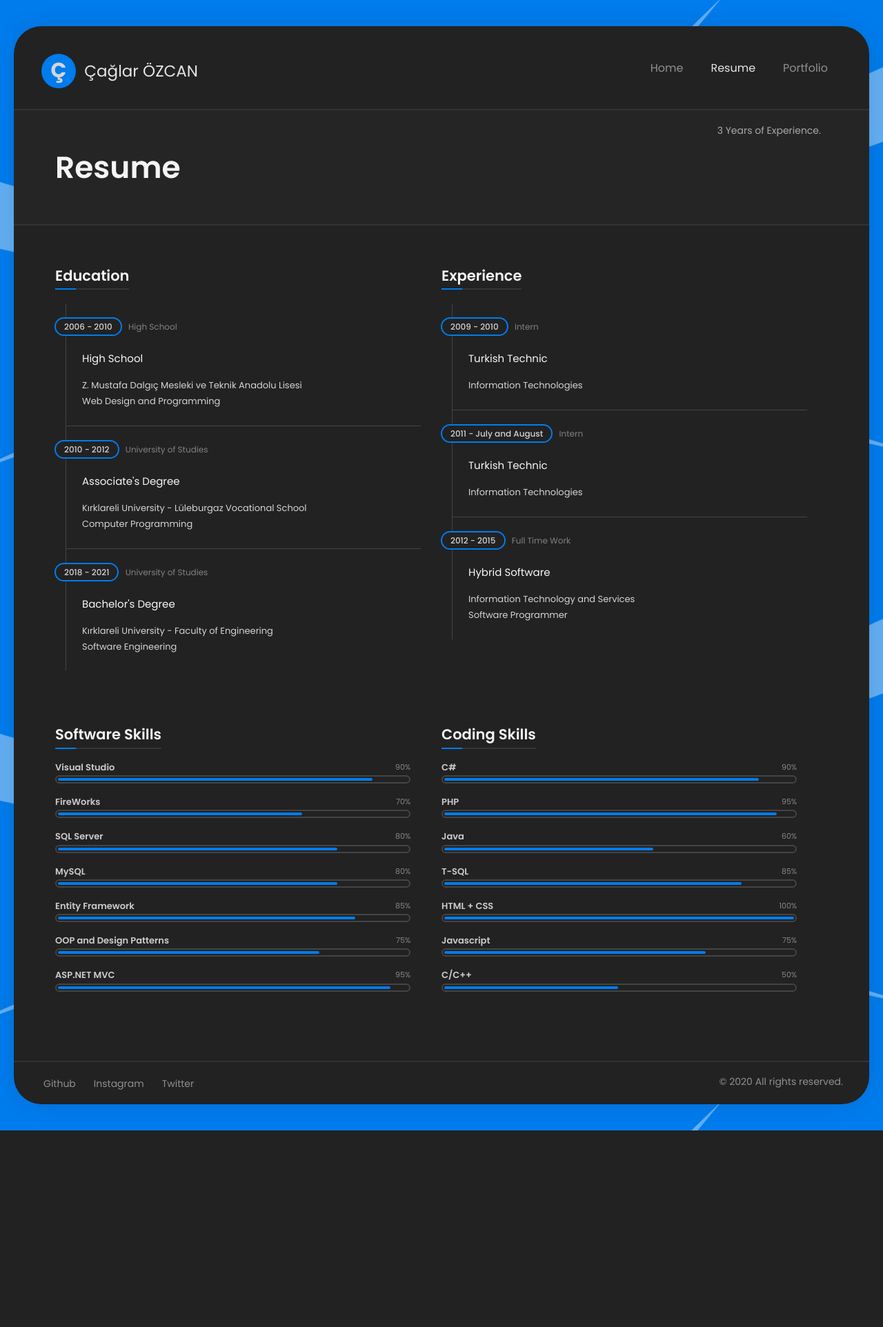
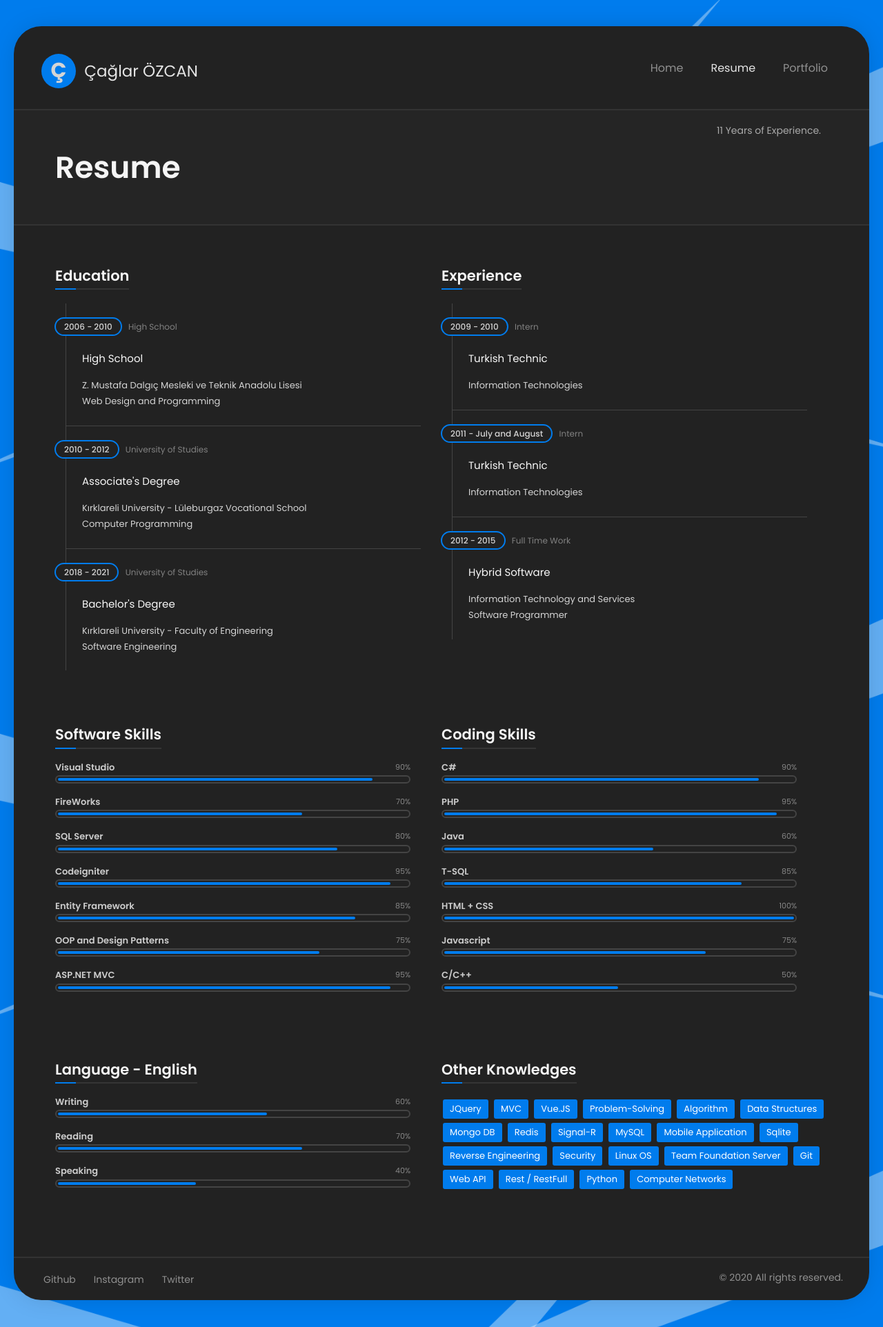
Before and after one commit to caglarozcan/caglarozcan.github.io, a PHP site: page /resume.html in a window 1280 px wide. Shown: the whole page at 69% size. Before the commit the page ends 1639 px from the top, so only its background shows below. Run offline with PHP 8.4, Linux system fonts and the light colour scheme.

Commit message:
Add files via upload

```diff
--- a/Content/style/style.css
+++ b/Content/style/style.css
@@ -353,6 +353,19 @@ header {
 					bottom: 0;
 				}
 
+				.resume .section p{
+					display:block;
+				}
+
+					.resume .section p span {
+						display: inline-block;
+						background-color: #007CED;
+						border-radius: 3px;
+						color: #fff;
+						padding: 4px 10px;
+						margin: 3px 2px;
+						font-size: 13px;
+					}
 /*
 	TIME LINE
 */
--- a/index.html
+++ b/index.html
@@ -67,7 +67,7 @@
 							<div class="item-content">
 								<h4>Web Design</h4>
 								<p>
-									I am designing a website.
+									Obviously I'm a Web Programmer. Experienced with all stages of the development cycle for dynamic web projects.
 								</p>
 							</div>
 						</div>
--- a/portfolio.html
+++ b/portfolio.html
@@ -28,7 +28,7 @@
         <div class="page-title">
             <h1>Portfolio</h1>
             <div class="page-subtitle">
-                <h4>My Works</h4>
+                <h4>My Works (<em>Talk is cheap. Show me the code.</em>)</h4>
             </div>
         </div>
         <!--Page Title-->
--- a/resume.html
+++ b/resume.html
@@ -28,7 +28,7 @@
 		<div class="page-title">
 			<h1>Resume</h1>
 			<div class="page-subtitle">
-                <h4>3 Years of Experience.</h4>
+				<h4>11 Years of Experience.</h4>
 			</div>
 		</div>
 		<!--Page Title-->
@@ -160,11 +160,11 @@
 					<!--Skills-->
 					<div class="skill">
 						<div class="title">
-                            <h5>MySQL</h5>
-                            <div class="skill-value">80%</div>
+							<h5>Codeigniter</h5>
+							<div class="skill-value">95%</div>
 						</div>
 						<div class="skill-progress">
-                            <div class="percent" style="width:80%;"></div>
+							<div class="percent" style="width:95%;"></div>
 						</div>
 					</div>
 					<!--Skills-->
@@ -287,6 +287,76 @@
 				</div>
 			</div>
 			<!--Resume-->
+			<!--Resume-->
+			<div class="resume">
+				<div class="section">
+					<div class="section-title">
+						<h2>Language - English</h2>
+					</div>
+					<!--Skills-->
+					<div class="skill">
+						<div class="title">
+							<h5>Writing</h5>
+							<div class="skill-value">60%</div>
+						</div>
+						<div class="skill-progress">
+							<div class="percent" style="width:60%;"></div>
+						</div>
+					</div>
+					<!--Skills-->
+					<!--Skills-->
+					<div class="skill">
+						<div class="title">
+							<h5>Reading</h5>
+							<div class="skill-value">70%</div>
+						</div>
+						<div class="skill-progress">
+							<div class="percent" style="width:70%;"></div>
+						</div>
+					</div>
+					<!--Skills-->
+					<!--Skills-->
+					<div class="skill">
+						<div class="title">
+							<h5>Speaking</h5>
+							<div class="skill-value">40%</div>
+						</div>
+						<div class="skill-progress">
+							<div class="percent" style="width:40%;"></div>
+						</div>
+					</div>
+					<!--Skills-->
+				</div>
+				<div class="section">
+					<div class="section-title">
+						<h2>Other Knowledges</h2>
+					</div>
+					<p>
+						<span>JQuery</span>
+						<span>MVC</span>
+						<span>Vue.JS</span>
+						<span>Problem-Solving</span>
+						<span>Algorithm</span>
+						<span>Data Structures</span>
+						<span>Mongo DB</span>
+						<span>Redis</span>
+						<span>Signal-R</span>
+						<span>MySQL</span>
+						<span>Mobile Application</span>
+						<span>Sqlite</span>
+						<span>Reverse Engineering</span>
+						<span>Security</span>
+						<span>Linux OS</span>
+						<span>Team Foundation Server</span>
+						<span>Git</span>
+						<span>Web API</span>
+						<span>Rest / RestFull</span>
+						<span>Python</span>
+						<span>Computer Networks</span>
+					</p>
+				</div>
+			</div>
+			<!--Resume-->
 		</div>
 		<!--Page Content-->
 		<!--Footer-->
```
Lines whose indentation alone changed are shown as unchanged.
